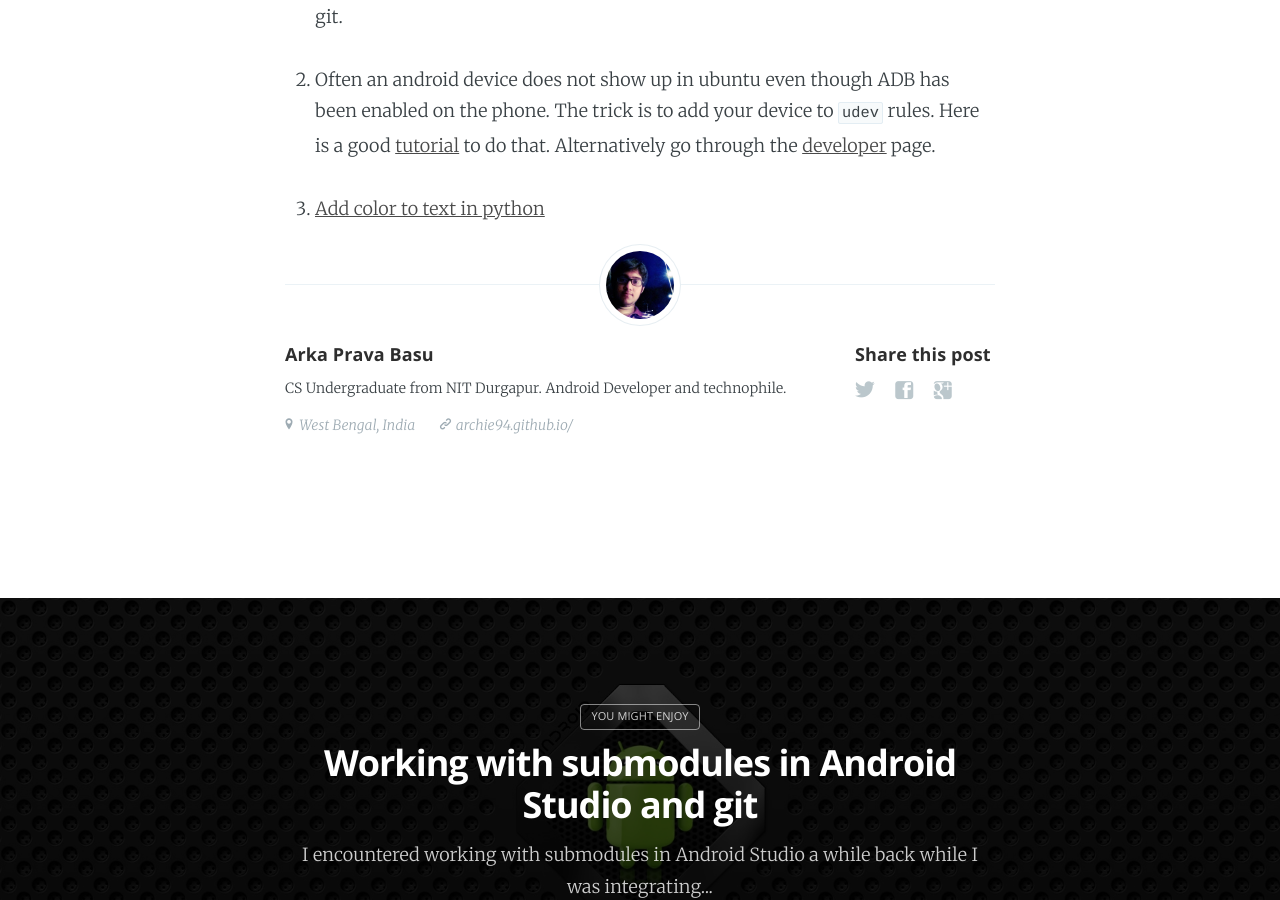
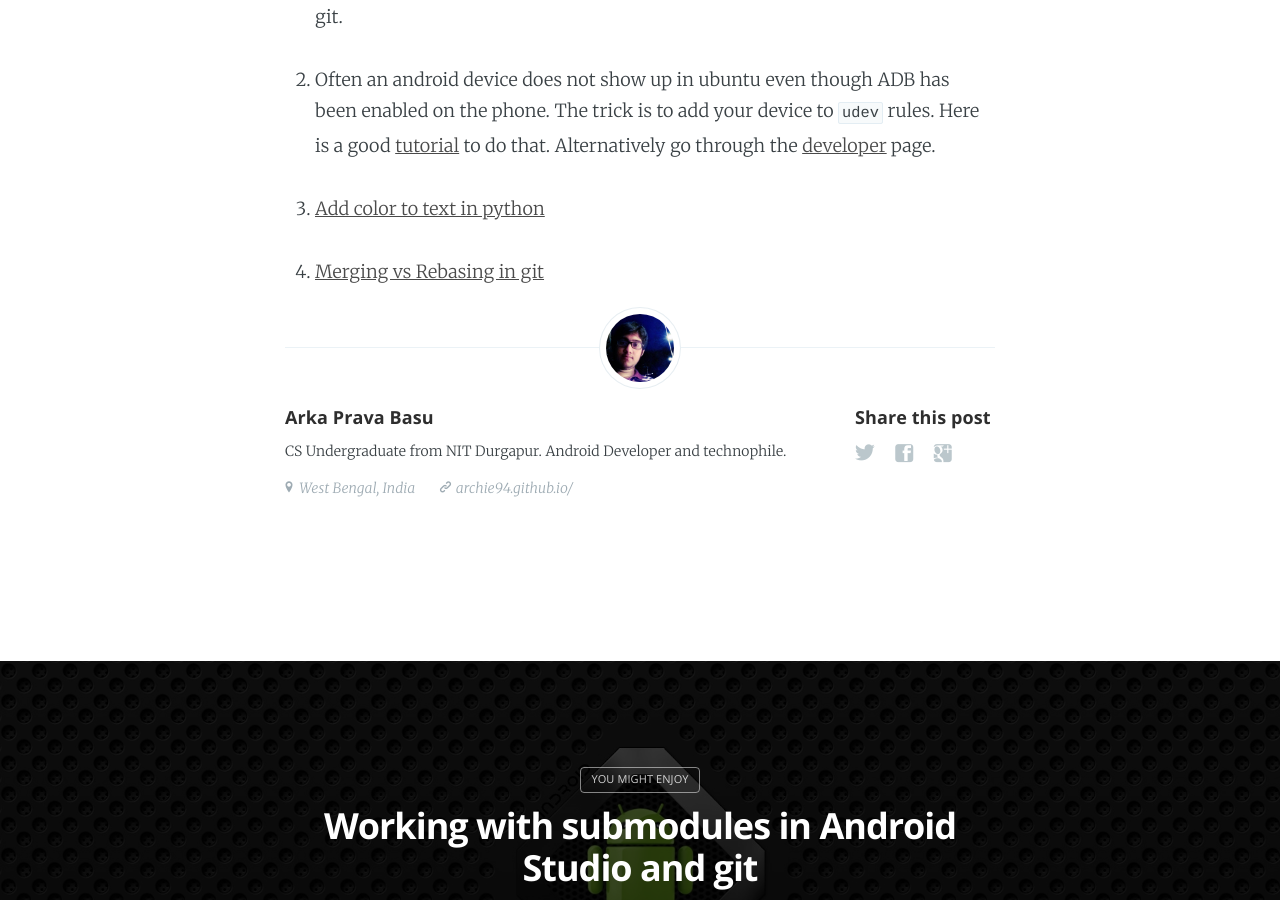
Before and after one commit to archie94/blogs, a Jekyll site: the page built from _posts/2017-02-07-blog-of-blogs.md, in a window 1280 px wide and 900 px high, scrolled down 841 px. Built offline with Jekyll 4.4.1, drawn with Linux system fonts in a browser that asks for light colours; nearby versions of some CDN libraries.

Commit message:
Update blog

```diff
--- a/_posts/2017-02-07-blog-of-blogs.md
+++ b/_posts/2017-02-07-blog-of-blogs.md
@@ -17,3 +17,5 @@ Here I plan to keep links of exciting blog posts which I encounter. I will go on
 2. Often an android device does not show up in ubuntu even though ADB has been enabled on the phone. The trick is to add your device to `udev` rules. Here is a good [tutorial](http://bernaerts.dyndns.org/android/339-android-oneplustwo-oneplusx-enable-adb-mtp-detection-ubuntu-trusty) to do that. Alternatively go through the [developer](https://developer.android.com/studio/run/device.html) page.
 
 3. [Add color to text in python](http://ozzmaker.com/add-colour-to-text-in-python/)
+
+4. [Merging vs Rebasing in git](https://www.atlassian.com/git/tutorials/merging-vs-rebasing)
```
